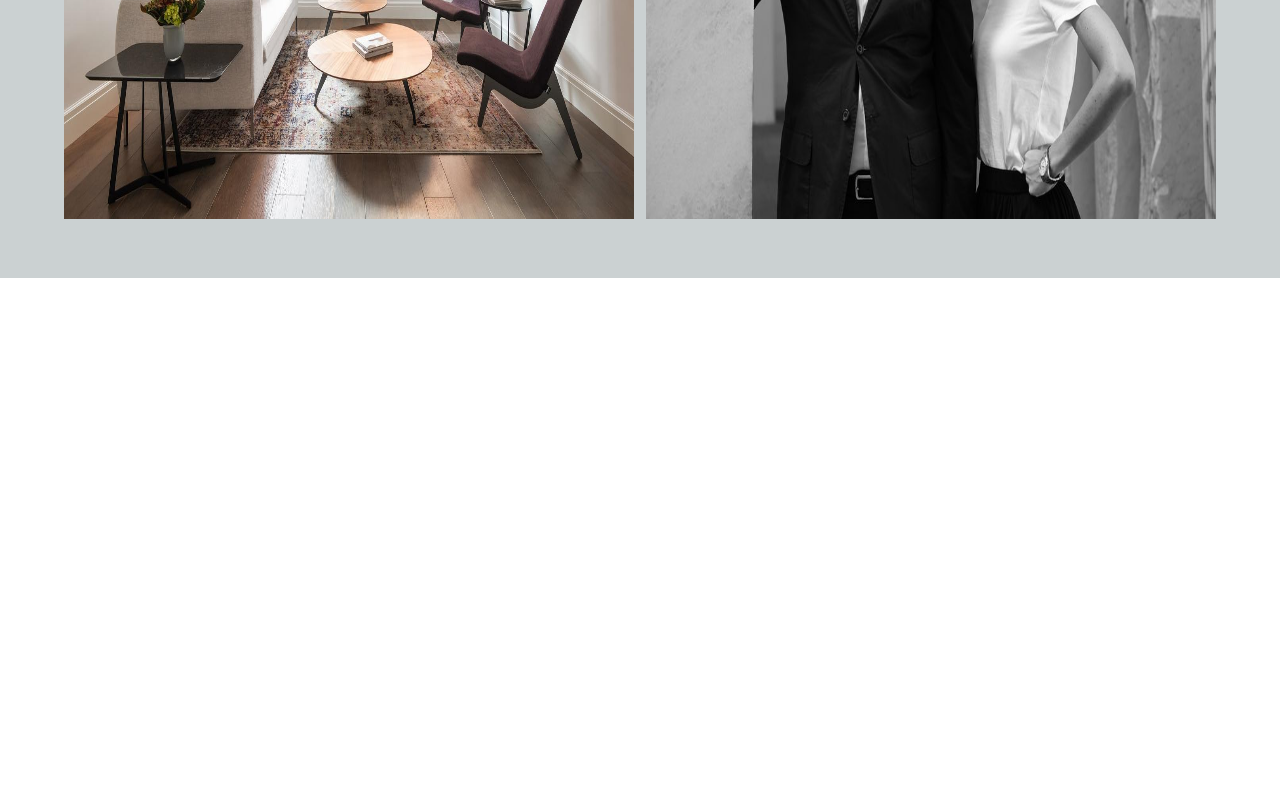
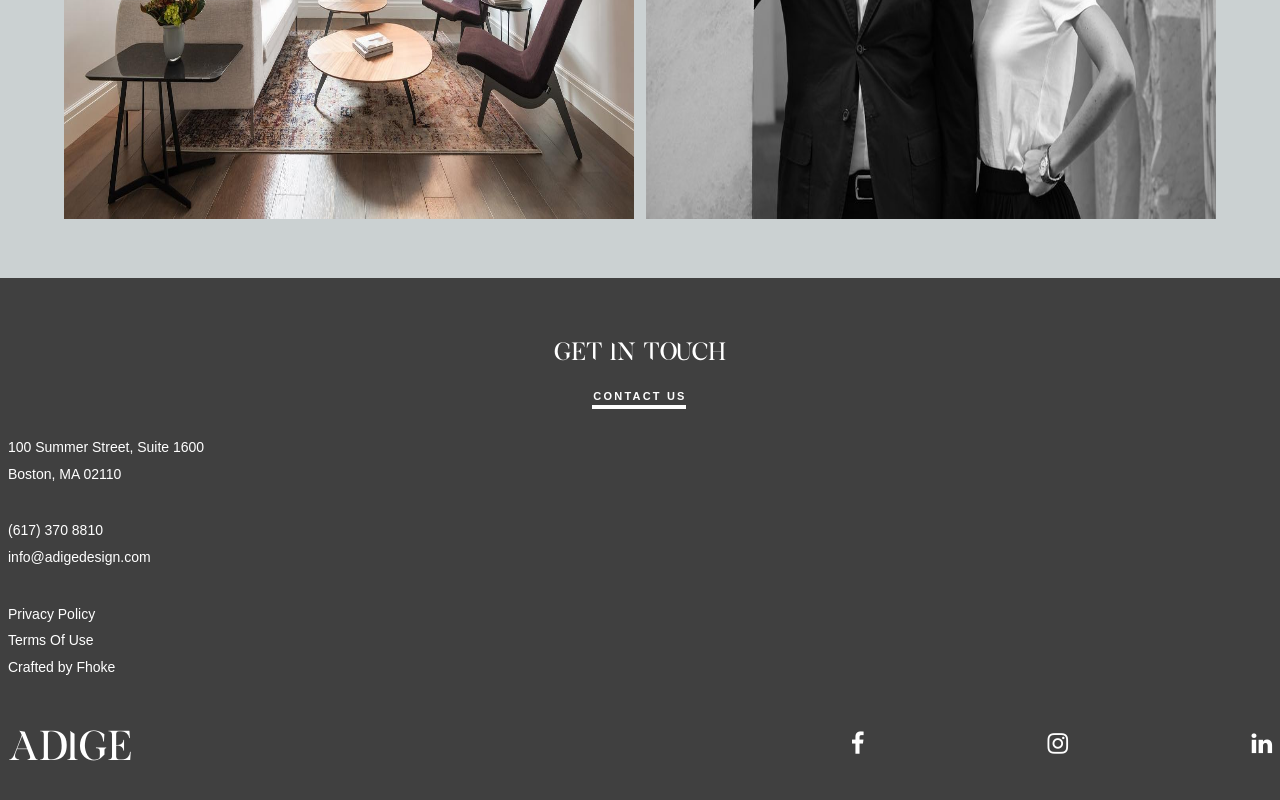
Before and after one commit to abhishekranjan0505/project01, a Next.js app: page / in a window 1280 px wide. Shown: the part 7997-8797 px from the top of the page. Before the commit the page ends 8275 px from the top, so only its background shows below. Built offline with nearby package versions, Linux system fonts and the light colour scheme; a web font is replaced by a local one.

Commit message:
footer done

```diff
--- /dev/null
+++ b/components/Footer.js
@@ -0,0 +1,118 @@
+import Link from 'next/link'
+import { bgDarkColor, textLightColor } from "../constants";
+
+const Footer = () => {
+    return (
+        <>
+        <div id="footer">
+            <h2 className='heading'>GET IN TOUCH</h2>
+
+            <div>
+                <div style={{ textAlign: "center"}}>
+                    <Link href="/">
+                        <a className="link-btn">CONTACT US</a>
+                    </Link>
+                </div>
+            </div>
+
+            <div id='text-container'>
+                <div className="text" id="address">
+                100 Summer Street, Suite 1600
+                <br/>
+                Boston, MA 02110
+                </div>
+
+                <div className="text" id="contact">
+                    <Link href="tel:(617) 370 8810">
+                        <a>(617) 370 8810</a>
+                    </Link>
+                    <br />
+                    <Link href="mailto:info@adigedesign.com">
+                        <a>info@adigedesign.com</a>
+                    </Link>
+                </div>
+
+                <div className="text" id="links">
+                    <Link href="/">
+                        <a>Privacy Policy</a>
+                    </Link>
+                    <br />
+                    <Link href="/">
+                        <a>Terms Of Use</a>
+                    </Link>
+                    <br />
+                    <Link href="/">
+                        <a>Crafted by Fhoke</a>
+                    </Link>
+                </div>
+            </div>
+
+            <div id="logo-and-icons">
+                <div id="logo">
+                    ADIGE
+                </div>
+
+                <div id="icons">
+                    <span>
+                        <a>
+                            <i className="fa fa-facebook" />
+                        </a>
+                    </span>
+
+                    <span>
+                        <a>
+                            <i className="fa fa-instagram" />
+                        </a>
+                    </span>
+
+                    <span>
+                        <a>
+                            <i className="fa fa-linkedin" />
+                        </a>
+                    </span>
+                </div>
+            </div>
+
+        </div>
+
+        <style jsx>{`
+            #footer {
+                background: ${bgDarkColor};
+                color: ${textLightColor};
+                padding: 40px 8px 40px 8px;
+            }
+            .heading {
+                text-align: center;
+            }
+            .link-btn::before {
+                background: white;
+            }
+            #text-container {
+                margin: 30px 0 40px 0;
+            }
+            .text {
+                font-size: .875rem;
+                line-height: 190%;
+                margin: 30px 0 0 0;
+            }
+            #logo-and-icons {
+                display: flex;
+                align-items: center;
+            }
+            #logo {
+                flex: 2;
+                font-size: 2.5rem;
+                font-family: "exodus-demo-sharpen", serif;
+            }
+            #icons {
+                flex: 1;
+                justify-content: space-between;
+                font-size: 1.5rem;
+                display: flex;
+            }
+        `}</style>
+        </>
+    )
+}
+
+export default Footer;
--- a/pages/_document.js
+++ b/pages/_document.js
@@ -11,6 +11,7 @@ class MyDocument extends Document {
       return (
         <Html>
           <Head>
+          <link rel="stylesheet" href="https://cdnjs.cloudflare.com/ajax/libs/font-awesome/4.7.0/css/font-awesome.min.css" />
           <link href="https://fonts.googleapis.com/css2?family=Be+Vietnam:wght@300;700&family=Montserrat:wght@600&display=swap" rel="stylesheet" />
           </Head>
           <body>
--- a/pages/index.js
+++ b/pages/index.js
@@ -7,6 +7,7 @@ import Products from "../components/Products";
 import Projects from "../components/Projects";
 import Instagram from "../components/Instagram";
 import Artisans from "../components/Artisans";
+import Footer from "../components/Footer";
 
 export default function Home() {
   return (
@@ -32,6 +33,8 @@ export default function Home() {
         <Projects />
 
         <Instagram />
+
+        <Footer />
       </div>
     </div>
   );
```
